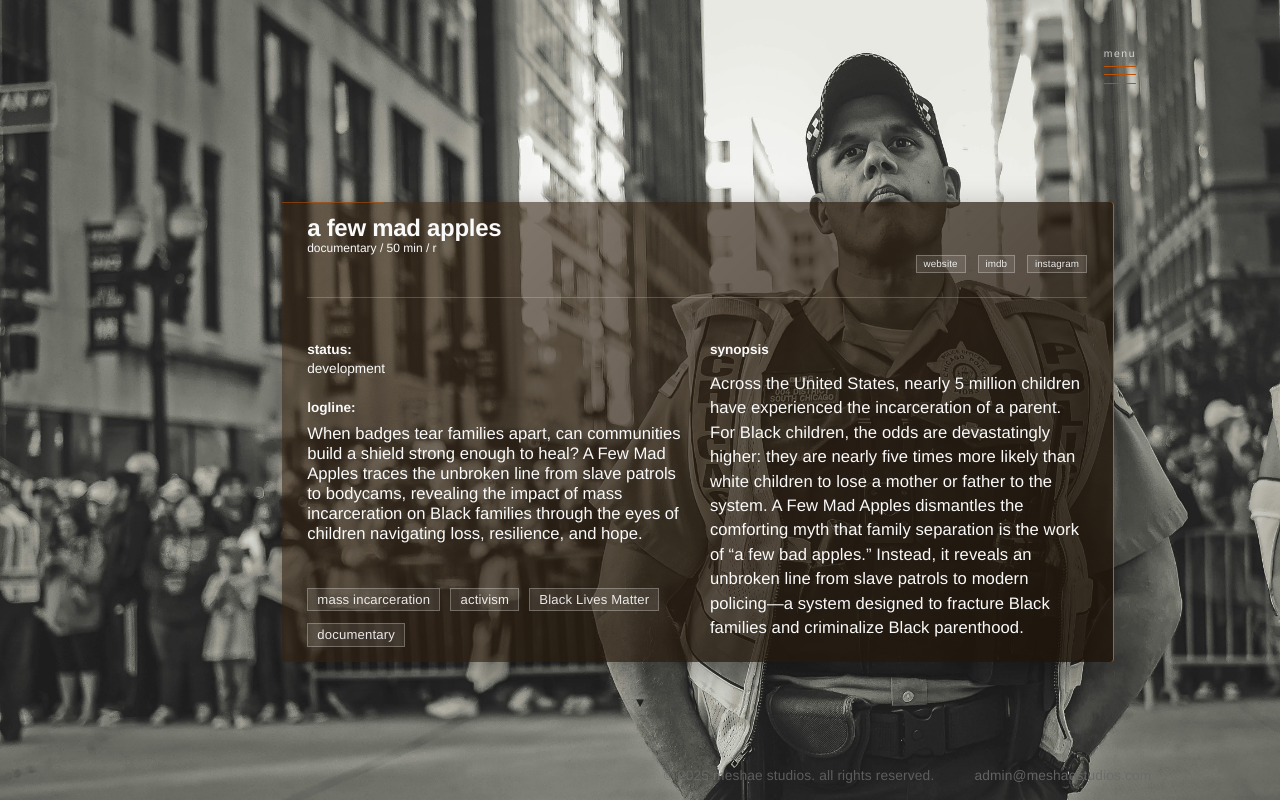
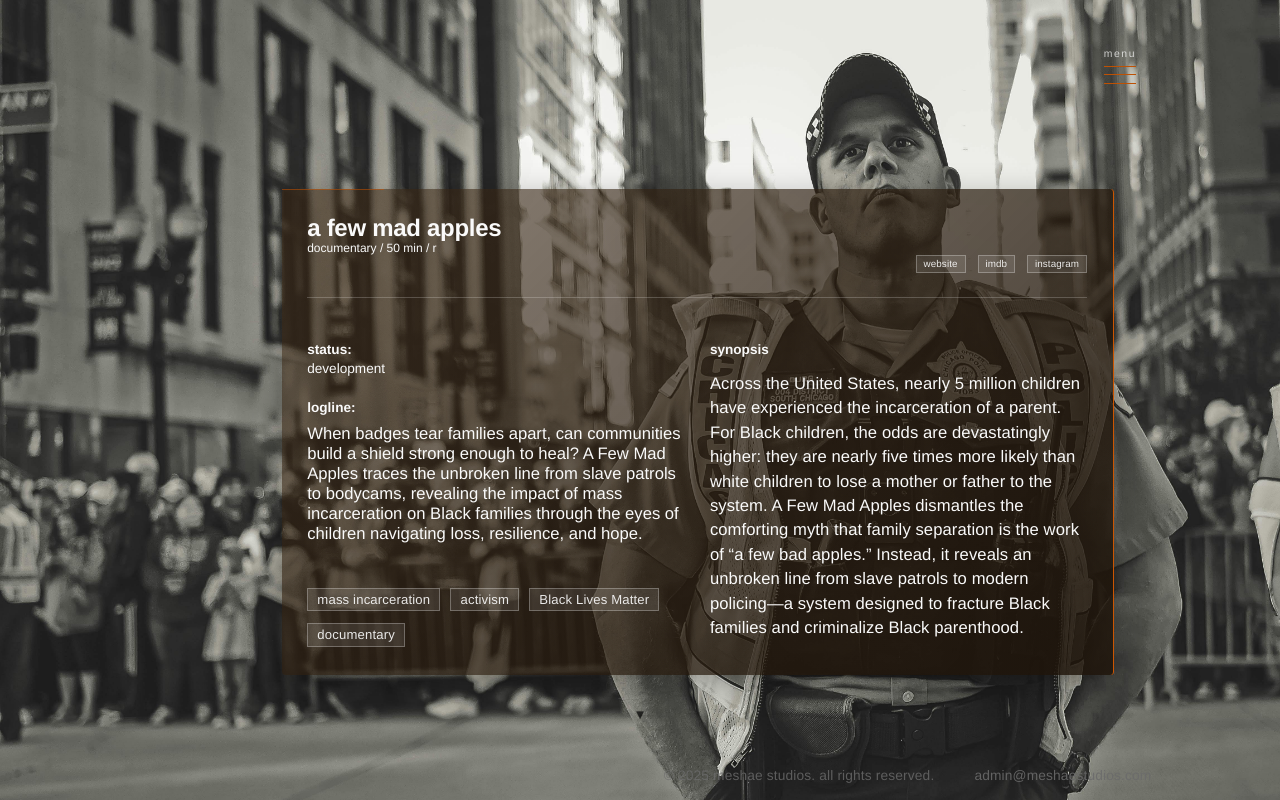
Before and after one commit to shaundawson/meshaestudios, a React (Create React App) app: page /storylab in a window 1280 px wide. Built offline with nearby package versions, Linux system fonts and the light colour scheme.

Commit message:
Update Story_Lab.module.css

```diff
--- a/src/styles/Story_Lab.module.css
+++ b/src/styles/Story_Lab.module.css
@@ -51,7 +51,7 @@
     width: 65vw;
     max-height: 100vh;
     background: linear-gradient(135deg, rgba(60, 40, 20, 0.55) 0%, rgba(30, 20, 10, 0.85) 95%);
-    padding: 1vw 2vw;
+    padding: 2vw 2vw;
     border-radius: 0.24em;
     color: var(--pale);
     display: flex;
```
